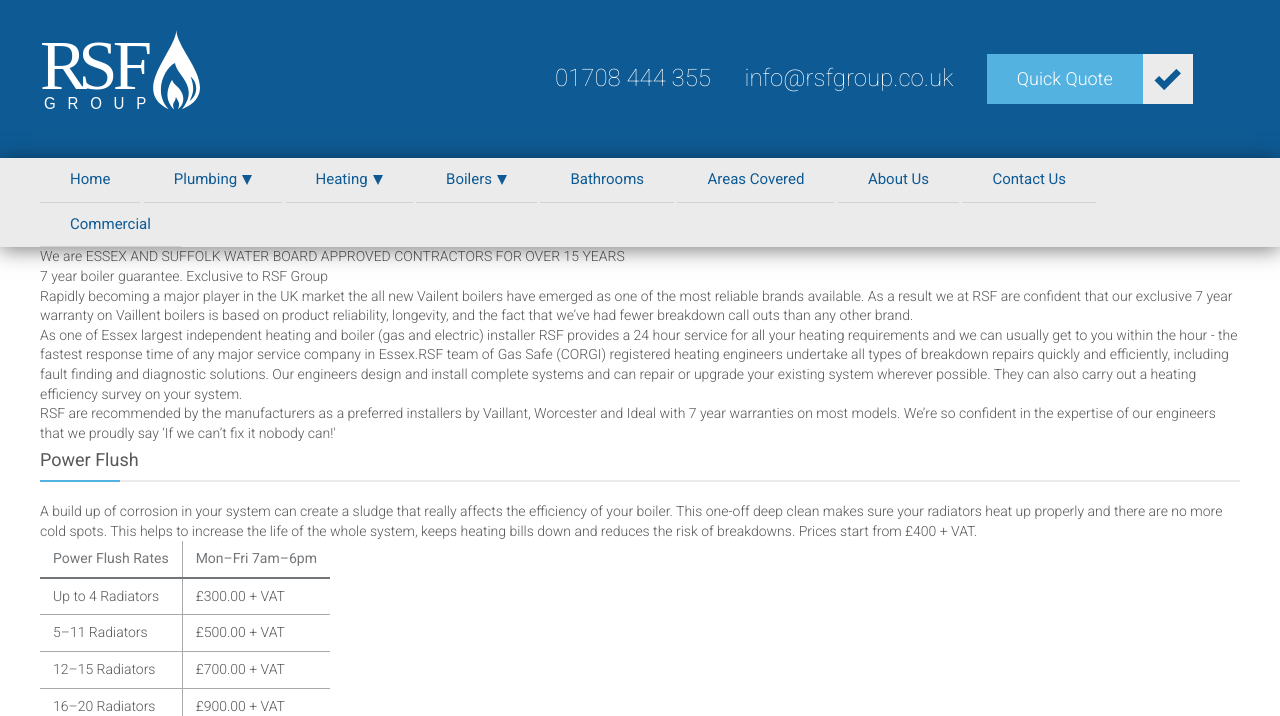
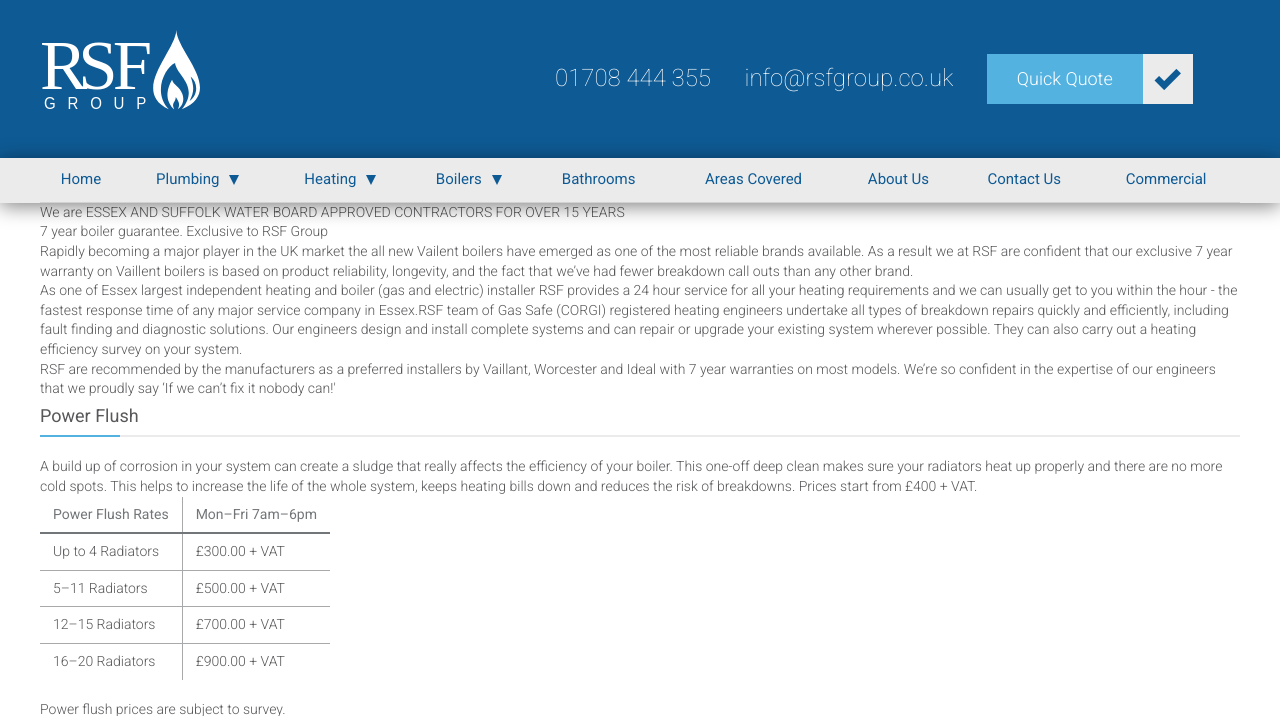
Before and after one commit to touson/rsfgroup, a Laravel app: page /heating in a window 1280 px wide. Shown: the top 716 px of the page. Run offline with Laravel 8, Linux system fonts and the light colour scheme; style sheets or scripts are compiled from the project's sources; settings files or empty folders that the repository lacks are supplied.

Commit message:
refined how the main nav works

```diff
--- a/htdocs/public/css/styles.css
+++ b/htdocs/public/css/styles.css
@@ -1083,6 +1083,11 @@
   -o-transition: all 0.4s cubic-bezier(0.5, 0, 0.5, 1);
   transition: all 0.4s cubic-bezier(0.5, 0, 0.5, 1);
 }
+nav .main-nav.active {
+  max-height: 700px;
+  padding-top: 10px;
+  padding-bottom: 10px;
+}
 nav .main-nav li {
   display: block;
 }
@@ -1098,12 +1103,10 @@
   background: #d2d2d2;
   color: #07304e;
 }
-nav .main-nav.active {
-  max-height: 700px;
-  padding-top: 10px;
-  padding-bottom: 10px;
-}
-nav .parent:after {
+nav .parent > a {
+  padding-left: 40px;
+}
+nav .parent > a:after {
   content: '';
   position: absolute;
   width: 0;
@@ -1116,9 +1119,9 @@
   display: inline-block;
   vertical-align: middle;
   position: relative;
-  margin-left: 5px;
-}
-nav .parent + ul {
+  margin-left: 10px;
+}
+nav .parent ul {
   max-height: 0;
   overflow: hidden;
   -webkit-transition: max-height 0.4s cubic-bezier(0.5, 0, 0.5, 1);
@@ -1127,13 +1130,10 @@
   -o-transition: max-height 0.4s cubic-bezier(0.5, 0, 0.5, 1);
   transition: max-height 0.4s cubic-bezier(0.5, 0, 0.5, 1);
 }
-nav .parent + ul a {
+nav .parent ul a {
   padding-left: 40px;
 }
-nav .parent + ul li a {
-  padding-left: 40px;
-}
-nav .parent.active + ul {
+nav .parent.active ul {
   max-height: 300px;
 }
 
@@ -1191,39 +1191,36 @@
     -webkit-box-shadow: 0 3px 20px rgba(0, 0, 0, 0.5);
     -moz-box-shadow: 0 3px 20px rgba(0, 0, 0, 0.5);
     box-shadow: 0 3px 20px rgba(0, 0, 0, 0.5);
+    padding: 0;
+  }
+  nav .container, nav .footer-container {
+    margin: 0;
   }
   nav .main-nav {
     max-height: initial;
     overflow: visible;
+    display: table;
+    width: 100%;
   }
   nav .main-nav > li {
-    display: inline-block;
-    vertical-align: top;
+    display: table-cell;
   }
   nav .main-nav > li a {
-    font-size: 15px;
+    text-align: center;
+    font-size: 13px;
     font-weight: 400;
-    padding: 12px 30px;
-  }
-  nav .parent:after {
-    content: '';
-    position: absolute;
-    width: 0;
-    height: 0;
-    display: block;
-    border-right: 5px solid transparent;
-    border-left: 5px solid transparent;
-    border-top: 10px solid #0E5A94;
-    border-bottom: none;
-    display: inline-block;
-    vertical-align: middle;
-    position: relative;
-    margin-left: 5px;
-  }
-  nav .parent.active + ul {
+    padding: 12px 5px;
+  }
+  nav .parent ul {
     position: absolute;
     top: 100%;
     background: #ebebeb;
+  }
+  nav .parent ul li {
+    width: 100px;
+  }
+  nav .parent.active ul {
+    max-height: 300px;
   }
 
   #ellipse {
@@ -1244,6 +1241,15 @@
     font-size: 24px;
     display: inline-block;
     margin-right: 30px;
+  }
+
+  nav .main-nav > li a {
+    font-size: 15px;
+  }
+}
+@media only screen and (min-width: 1200px) {
+  nav .container, nav .footer-container {
+    margin: 0 auto;
   }
 }
 footer {
--- a/htdocs/resources/assets/js/app.js
+++ b/htdocs/resources/assets/js/app.js
@@ -83,7 +83,6 @@
 	});
 	$('.main-nav .parent')
 		.mouseenter(function(e){
-			e.preventDefault();
 			var $elem = $(this);
 			var active = $elem.hasClass('active');
 			$('.main-nav .parent').removeClass('active');
--- a/htdocs/resources/assets/scss/layout/_header.scss
+++ b/htdocs/resources/assets/scss/layout/_header.scss
@@ -36,6 +36,11 @@
 		overflow: hidden;
 		max-height: 0;
 		@include transition(all 0.4s cubic-bezier(0.5, 0, 0.5, 1));
+		&.active {
+			max-height: 700px;
+			padding-top: 10px;
+			padding-bottom: 10px;
+		}
 		li {
 			display: block;
 			a {
@@ -51,36 +56,29 @@
 				}
 			}
 		}
-		&.active {
-			max-height: 700px;
-			padding-top: 10px;
-			padding-bottom: 10px;
-		}
 	}
 	.parent {
+		& > a {
+			padding-left: 40px;
 			&:after {
 				@include triangle(down, 10px, $c-blue);
 				display: inline-block;
 				vertical-align: middle;
 				position: relative;
-			margin-left: 5px;
+				margin-left: 10px;
+			}
 		}
 		// needs after to show down triangle
-		& + ul {
+		ul {
 			max-height: 0;
 			overflow: hidden;
 			@include transition(max-height 0.4s cubic-bezier(0.5, 0, 0.5, 1));
 			a {
 				padding-left: 40px;
 			}
-			li {
-				a {
-					padding-left: 40px;
-				}
-			}
 		}
 		&.active {
-			& + ul {
+			ul {
 				max-height: 300px;
 			}
 		}
@@ -144,38 +142,38 @@
 	nav {
 		z-index: 1000;
 		@include box-shadow(0, 3px, 20px, rgba(0,0,0,0.5));
+		padding: 0;
+		.container {
+			margin: 0;
+		}
 		.main-nav {
 			max-height: initial;
 			overflow: visible;
+			display: table;
+			width: 100%;
 			& > li {
-				display: inline-block;
-				vertical-align: top;
+				display: table-cell;
 				a {
-					font-size: 15px;
+					text-align: center;
+					font-size: 13px;
 					font-weight: 400;
-					padding: 12px 30px;
+					padding: 12px 5px;
 				}
 			}
 		}
 		.parent {
-			&:after {
-				@include triangle(down, 10px, $c-blue);
-				display: inline-block;
-				vertical-align: middle;
-				position: relative;
-				margin-left: 5px;
-			}
-			&.active {
-				// needs after to show down triangle
-				& + ul {
+			ul {
 				position: absolute;
 				top: 100%;
 				background: $c-lgrey;
 				li {
-						a {
-
+					width: 100px;
 				}
 			}
+			&.active {
+
+				ul {
+					max-height: 300px;
 				}
 			}
 		}
@@ -202,8 +200,21 @@
 			margin-right: 30px;
 		}
 	}
+	nav {
+		.main-nav {
+			& > li {
+				a {
+					font-size: 15px;
+				}
+			}
+		}
+	}
 }
 
 @include bp(min-width, $bp-xlarge + 1) {
-
+	nav {
+		.container {
+			margin: 0 auto;
 		}
+	}
+}
--- a/htdocs/resources/views/include/nav.blade.php
+++ b/htdocs/resources/views/include/nav.blade.php
@@ -2,8 +2,8 @@
 	<div class="container">
 		<ul class="main-nav">
 			<li><a href="/">Home</a></li>
-			<li>
-				<a href="/plumbing" class="parent">Plumbing</a>
+			<li class="parent">
+				<a href="/plumbing">Plumbing</a>
 				<ul>
 					<li><a href="#">1</a></li>
 					<li><a href="#">2</a></li>
@@ -13,8 +13,8 @@
 					<li><a href="#">6</a></li>
 				</ul>
 			</li>
-			<li>
-				<a href="/heating" class="parent">Heating</a>
+			<li class="parent">
+				<a href="/heating">Heating</a>
 				<ul>
 					<li><a href="#">1</a></li>
 					<li><a href="#">2</a></li>
@@ -24,8 +24,8 @@
 					<li><a href="#">6</a></li>
 				</ul>
 			</li>
-			<li>
-				<a href="/boilers" class="parent">Boilers</a>
+			<li class="parent">
+				<a href="/boilers">Boilers</a>
 				<ul>
 					<li><a href="#">1</a></li>
 					<li><a href="#">2</a></li>
```
Also changed, not shown: htdocs/public/js/all.js, 1 other file. Lines whose indentation alone changed are shown as unchanged.
